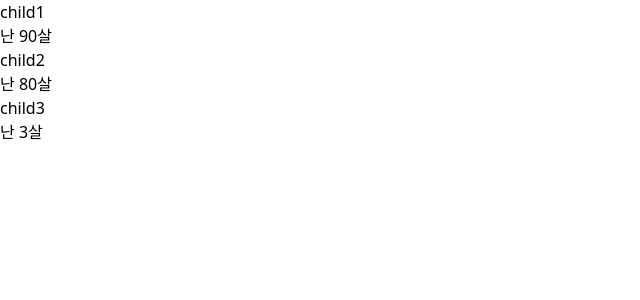
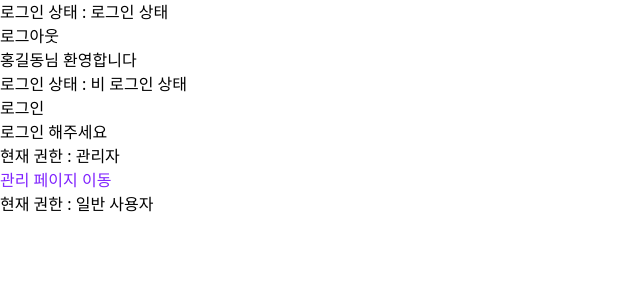
Before and after one commit to mijeong09/sesac-first, a React (Vite) app in the folder js/react/my-react-app/: page / in a window 1280 px wide. Shown: the top 300 px of the page, without its empty margins (0-640 px from the left). Built offline with nearby package versions, Linux system fonts and the light colour scheme.

Commit message:
Conditional Rendering

```diff
--- a/js/react/my-react-app/src/App.jsx
+++ b/js/react/my-react-app/src/App.jsx
@@ -1,14 +1,6 @@
 import React from "react";
-// import Rule from "./components/JSX/Rule";
-// import Interpolation from "./components/JSX/Interpolation";
-// import Header from "./components/Header";
-// import OnClick from "./components/EventHandling/OnClick";
-// import OnChange from "./components/EventHandling/OnChange";
-// import OnSubmit from "./components/EventHandling/OnSubmit";
-// import Parent from "./components/Props/Parent";
-// import ProfileContainer from "./components/PropsExample/ProfileContainer";
-// import CardContainer from "./components/PropsFunction/CardContainer";
-import Parent from './components/PropsChildren/Parent'
+import Container from "./components/Condition/Container";
+
 // 컴포넌트 함수 외부는 import 문을 제외하고는 작성하지 않는다
 
 // --------------------------------------------
@@ -26,10 +18,7 @@ export default function App() {
   // 영역 2. 태그(HTML 문서)를 return(생성)하는 영역
   return (
     <div>
-      <Parent></Parent>
-      {/* <CardContainer></CardContainer> */}
-      {/* <ProfileContainer></ProfileContainer> */}
-      {/* <Parent></Parent> */}
+      <Container></Container>
     </div>
 
     // <div>
--- /dev/null
+++ b/js/react/my-react-app/src/components/Condition/AdminLink.jsx
@@ -0,0 +1,11 @@
+import React from "react";
+
+// isAdmin Props 데이터를 매개변수에서 받는다
+export default function AdminLink({ isAdmin }) {
+  return (
+    <div>
+      <p>현재 권한 : {isAdmin === true ? "관리자" : "일반 사용자"}</p>
+      {isAdmin && <a className = "text-violet-600">관리 페이지 이동</a>}
+    </div>
+  );
+}
--- /dev/null
+++ b/js/react/my-react-app/src/components/Condition/Container.jsx
@@ -0,0 +1,16 @@
+import React from "react";
+import LoginStatus from "./LoginStatus";
+import AdminLink from "./AdminLink";
+
+export default function Container() {
+  return (
+    <div>
+      {/* 컴포넌트에 isLogin 속성 부여 */}
+      <LoginStatus isLogin={true} userName="홍길동"></LoginStatus>
+      <LoginStatus isLogin={false} userName="김철수"></LoginStatus>
+
+      <AdminLink isAdmin={true}></AdminLink>
+      <AdminLink isAdmin={false}></AdminLink>
+    </div>
+  );
+}
--- /dev/null
+++ b/js/react/my-react-app/src/components/Condition/LoginStatus.jsx
@@ -0,0 +1,12 @@
+import React from "react";
+
+export default function LoginStatus({ isLogin, userName }) {
+  return (
+    <div>
+      <p>로그인 상태 : {isLogin === true ? "로그인 상태" : "비 로그인 상태"}</p>
+      <button>{isLogin === true ? "로그아웃" : "로그인"}</button>
+
+      <p>{isLogin === true ? `${userName}님 환영합니다` : "로그인 해주세요"}</p>
+    </div>
+  );
+}
```
Also changed, not shown: js/react/my-react-app/src/components/Props/PropsChildren/Child.jsx (renamed from js/react/my-react-app/src/components/PropsChildren/Child.jsx), js/react/my-react-app/src/components/Props/PropsChildren/Parent.jsx (renamed from js/react/my-react-app/src/components/PropsChildren/Parent.jsx), js/react/my-react-app/src/components/Props/PropsExample/Profile.jsx (renamed from js/react/my-react-app/src/components/PropsExample/Profile.jsx), js/react/my-react-app/src/components/Props/PropsExample/Profile2.jsx (renamed from js/react/my-react-app/src/components/PropsExample/Profile2.jsx), js/react/my-react-app/src/components/Props/PropsExample/ProfileContainer.jsx (renamed from js/react/my-react-app/src/components/PropsExample/ProfileContainer.jsx), js/react/my-react-app/src/components/Props/PropsFunction/Card.jsx (renamed from js/react/my-react-app/src/components/PropsFunction/Card.jsx), js/react/my-react-app/src/components/Props/PropsFunction/CardContainer.jsx (renamed from js/react/my-react-app/src/components/PropsFunction/CardContainer.jsx).
